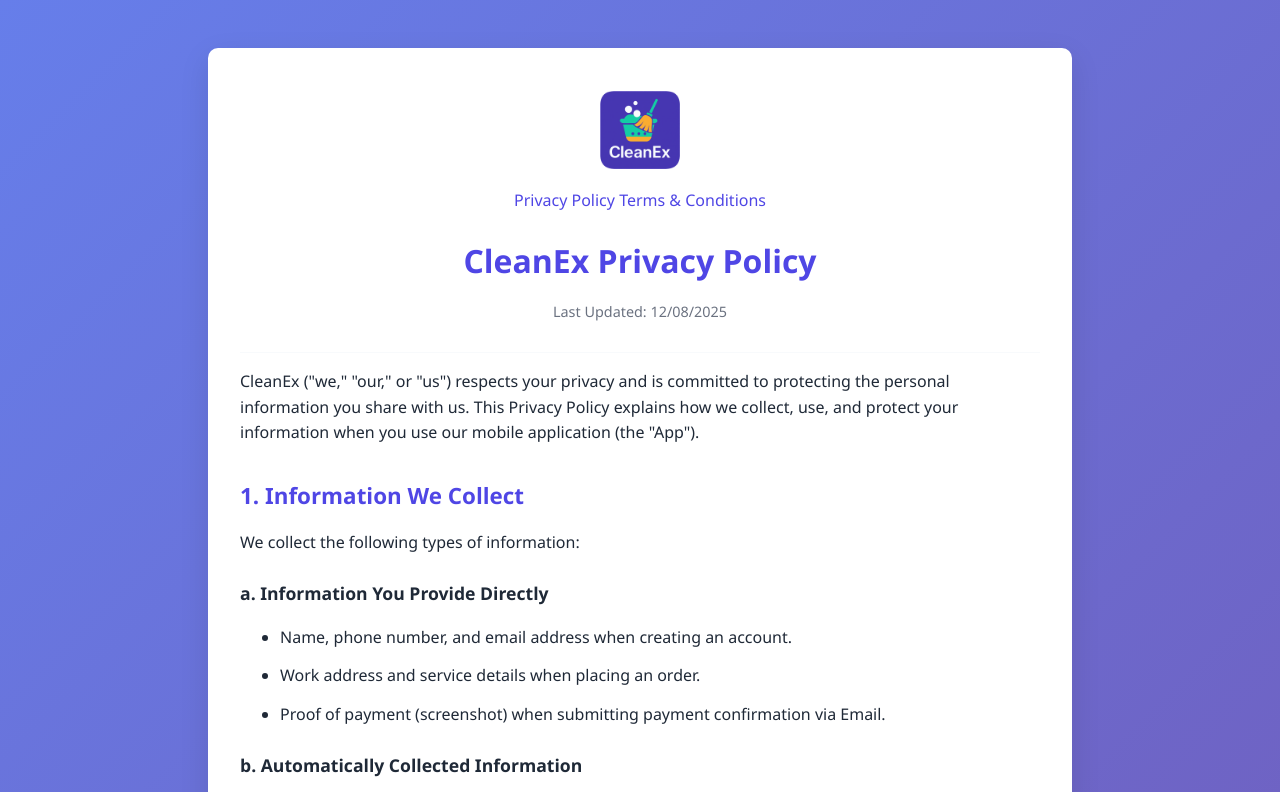
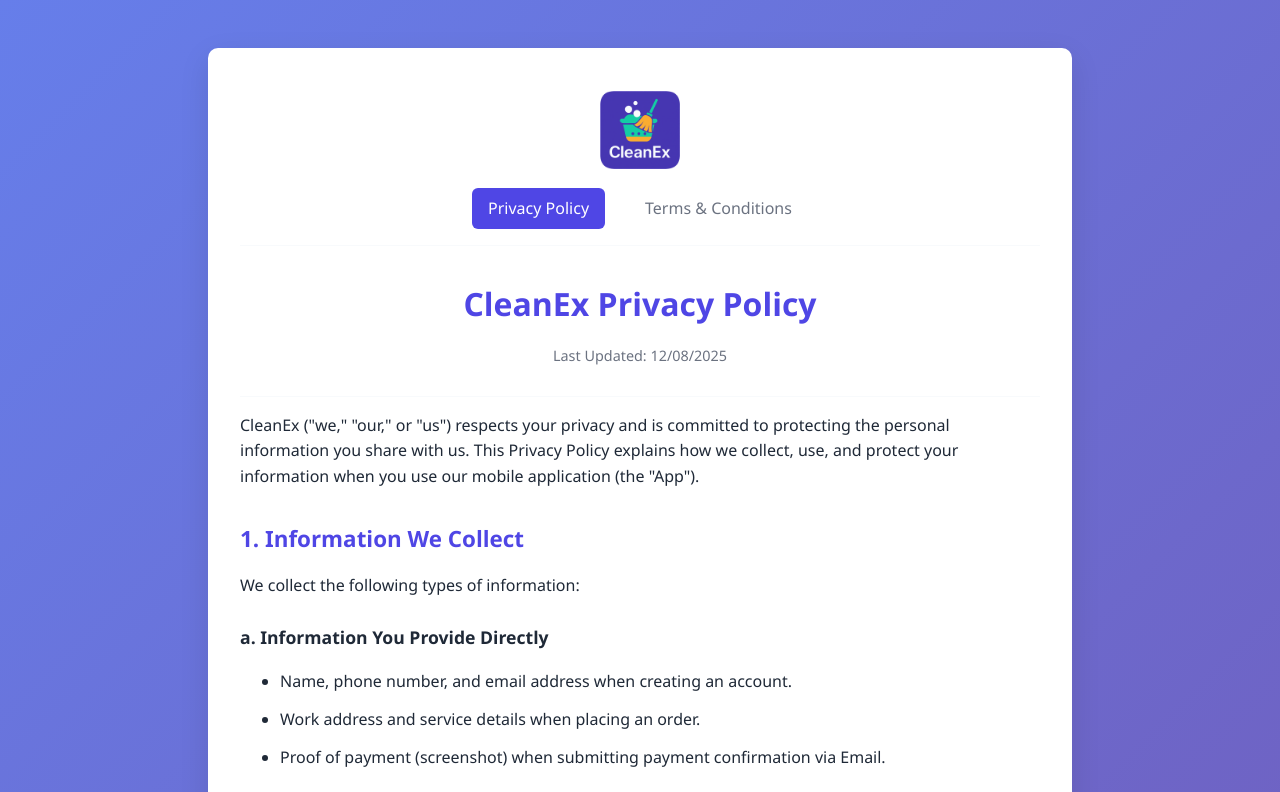
Before and after one commit to Moussassoss/CleanEx-Privacy, a plain HTML site: page index.html in a window 1280 px wide. Shown: the top 792 px of the page. Drawn offline with Linux system fonts and the light colour scheme.

Commit message:
Summary: Update Privacy Policy and Terms & Conditions

```diff
--- a/index.html
+++ b/index.html
@@ -49,6 +49,34 @@
         .logo {
             height: 100px;
             width: auto;
+        }
+
+        .nav-links {
+            display: flex;
+            justify-content: center;
+            gap: 1.5rem;
+            margin-bottom: 2rem;
+            padding-bottom: 1rem;
+            border-bottom: 1px solid var(--light);
+        }
+
+        .nav-links a {
+            padding: 0.5rem 1rem;
+            border-radius: 6px;
+            font-weight: 500;
+            color: var(--gray);
+            transition: all 0.3s ease;
+        }
+
+        .nav-links a:hover {
+            color: var(--primary);
+            background-color: var(--light);
+            text-decoration: none;
+        }
+
+        .nav-links a.active {
+            color: var(--white);
+            background-color: var(--primary);
         }
 
         header {
```
Also changed, not shown: terms.html (+1 -3 lines).
